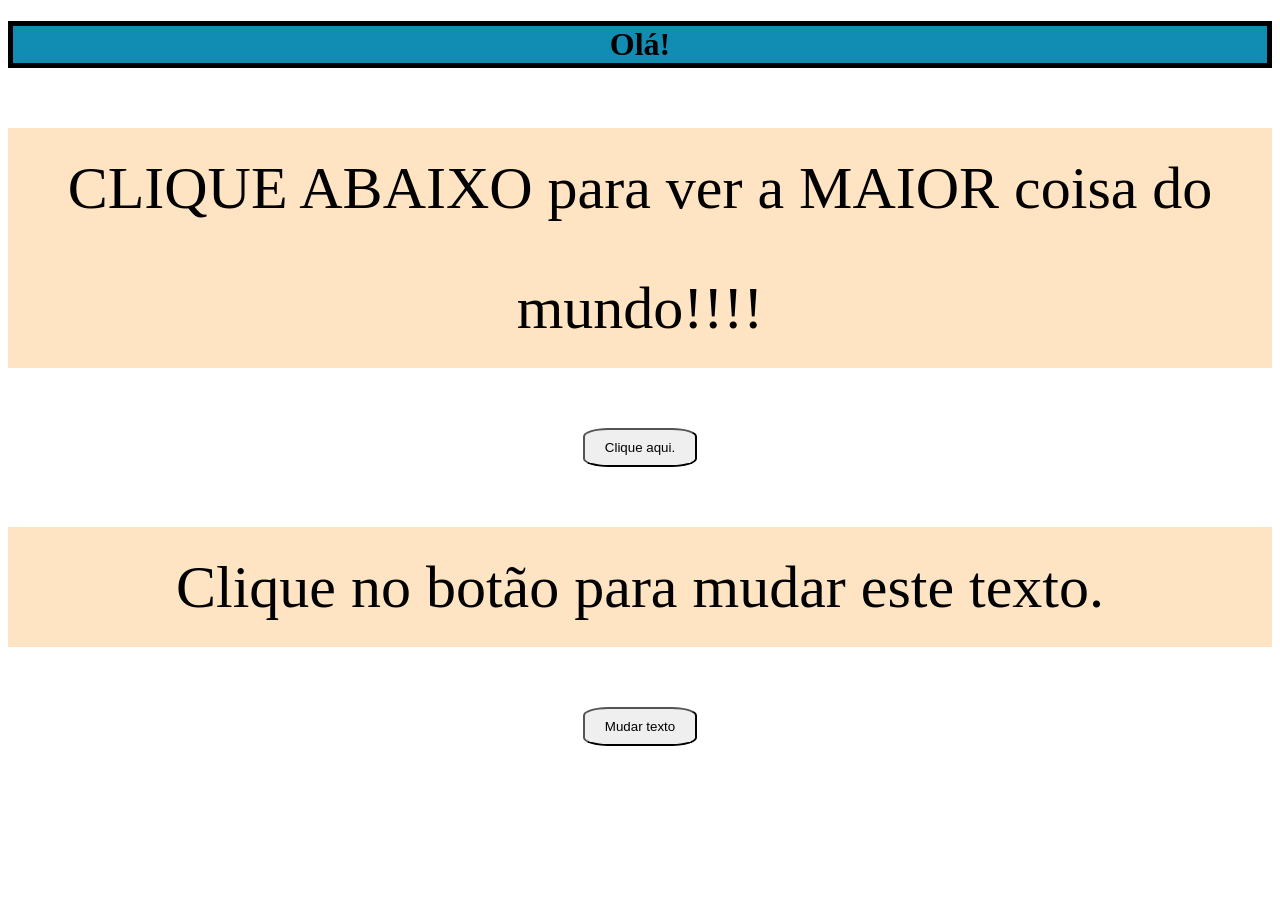
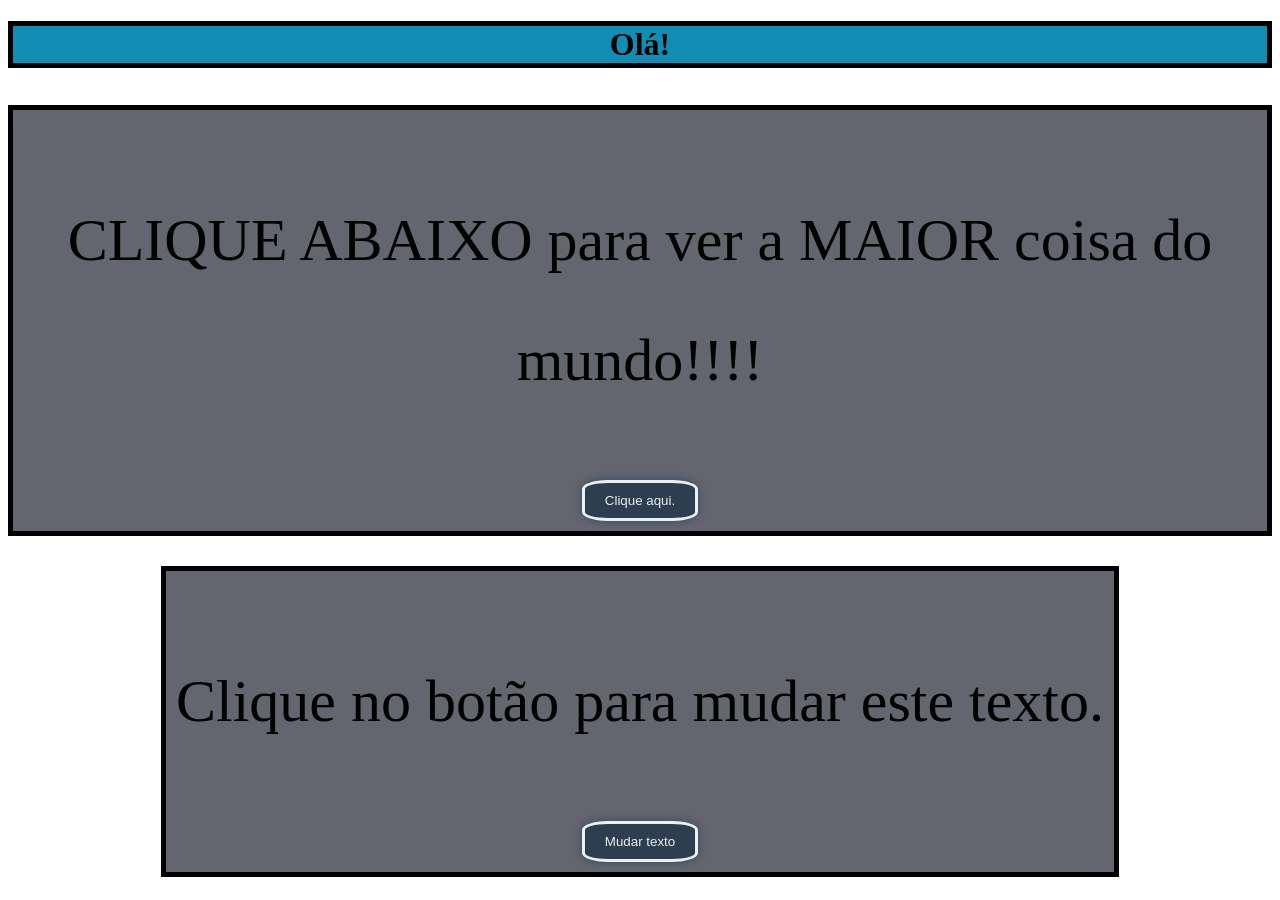
Before and after one commit to GabriellCorrea/Des.Web, a plain HTML site: page index.html in a window 1280 px wide. Before the commit the page ends 800 px from the top, so only its background shows below. Drawn offline with Linux system fonts and the light colour scheme.

Commit message:
adicionando as caixas

```diff
--- a/estilo.css
+++ b/estilo.css
@@ -1,3 +1,6 @@
+        body {
+            text-align: center;
+        }
 
         h1 {
             color: rgb(0, 0, 0);
@@ -11,17 +14,31 @@
             font-size: 60px;
             line-height: 2;
             text-align: center;
-            background-color: rgb(255, 228, 196);
         }
 
         button {
-            color: rgb(0, 0, 0);
+            color: #ecf0f1;
             padding: 10px 20px;
             display: block;
             margin: 0 auto;
             border-radius: 22%;
+            border: 3px solid #ecf0f1;
+            background-color: #2c3e50;
+            box-shadow: 0 0 10px #34495e;
         }
 
-        .texto{
-            background-color: bisque;
+        .caixa {
+            border: 5px solid rgb(0, 0, 0);
+            padding: 10px;
+            margin: 15px auto;
+            display: inline-block;
+            background-color: rgb(100, 102, 111);
         }
+
+        .caixa2 {
+            border: 5px solid rgb(0, 0, 0);
+            padding: 10px;
+            margin: 15px auto;
+            display: inline-block;
+            background-color: rgb(100, 102, 111);
+        }
--- a/estilo2.css
+++ b/estilo2.css
@@ -3,6 +3,6 @@
         font-size: 60px;
         color: #ffffff;
         text-align: center;
-        margin-top: 20%;
+        margin-top: 22%;
         background: radial-gradient(circle, rgb(13, 79, 35), rgb(150, 50, 50));
     }
--- a/index.html
+++ b/index.html
@@ -6,15 +6,19 @@
         <link rel="stylesheet" href="estilo.css">
     </head>
         <h1>Olá!</h1>
-        <p>CLIQUE ABAIXO para ver a MAIOR coisa do mundo!!!!</p>
+        <div class="caixa">
+          <p>CLIQUE ABAIXO para ver a MAIOR coisa do mundo!!!!</p>
+          <button onclick="teste()">Clique aqui.</button>
+        </div>
         <script>
             function teste(){
               window.location.href = 'Flu.html';
             }
         </script>
-          <button onclick="teste()">Clique aqui.</button>
-          <p class="texto" id="texto">Clique no botão para mudar este texto.</p>
-          <button onclick="mudar_texto()">Mudar texto</button>
+          <div class="caixa2">
+            <p class="texto" id="texto">Clique no botão para mudar este texto.</p>
+            <button onclick="mudar_texto()">Mudar texto</button>
+          </div>
           <script src="script.js"></script>
     </body>
  </html>
```
